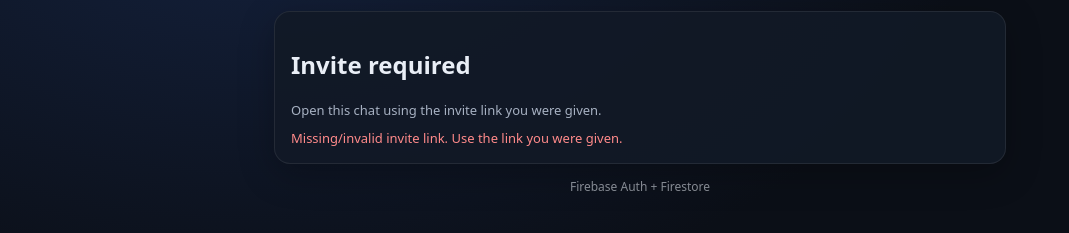
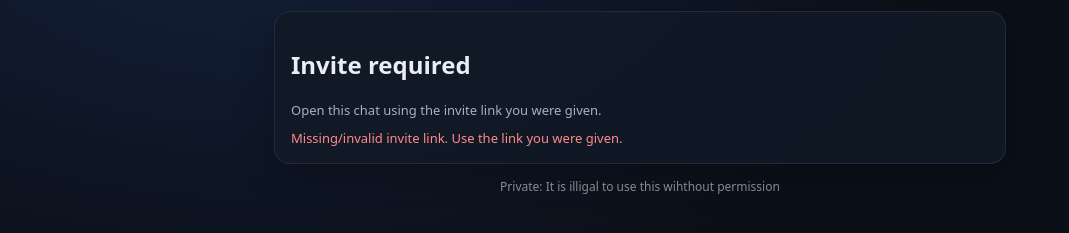
Before and after one commit to m95196803-hub/coolgc, a plain HTML site: page index.html in a window 1280 px wide. Shown: the part 101-334 px from the top of the page, without its empty margins (0-1069 px from the left). Drawn offline with Linux system fonts and the light colour scheme; no server answers.

Commit message:
Update index.html

```diff
--- a/index.html
+++ b/index.html
@@ -69,7 +69,7 @@
       <p class="hint small">One room only.</p>
     </section>
 
-    <footer class="foot">Firebase Auth + Firestore</footer>
+    <footer class="foot">Private: It is illigal to use this wihthout permission</footer>
   </div>
 
   <script type="module" src="app.js"></script>
```
